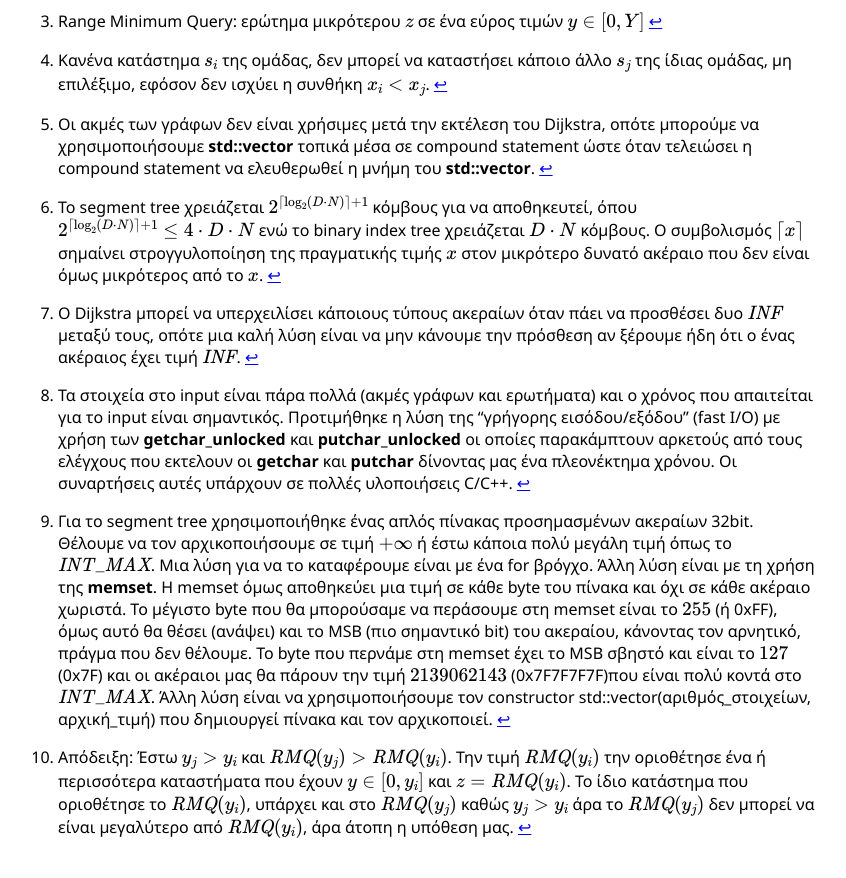
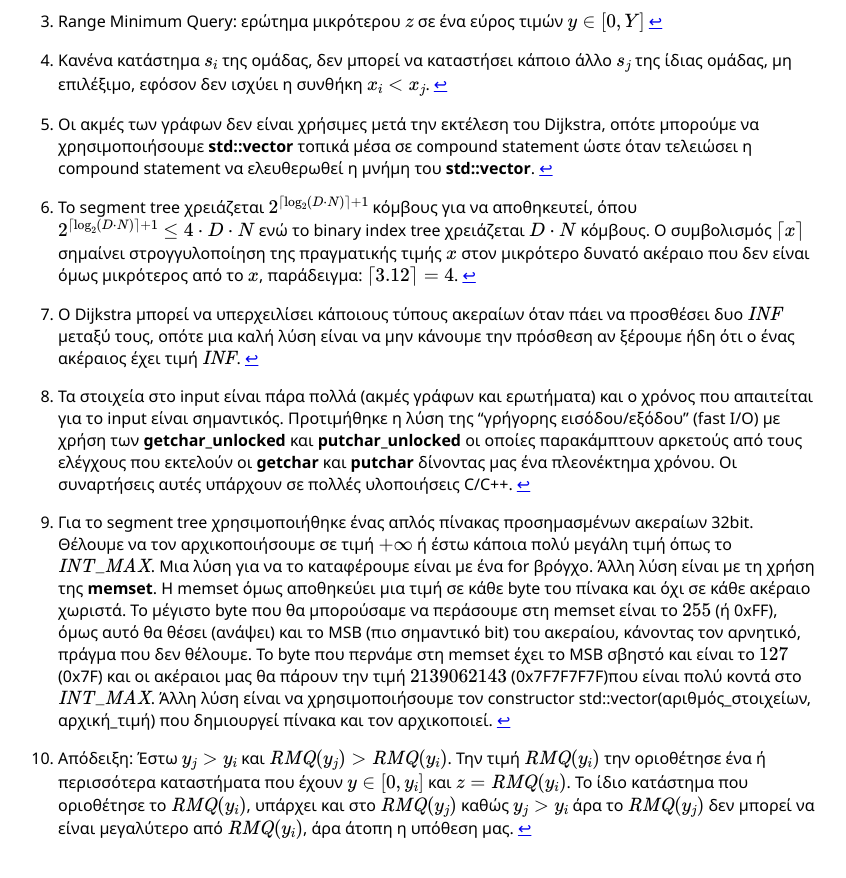
Before and after one commit to pdp-archive/pdp-archive.github.io, a Jekyll site: the page built from contests/_24-PDP/c-souvlakia-solution.md, in a window 1280 px wide and 900 px high, scrolled down 5675 px. Shown: the top 878 px of the window, without its empty margins (222-1068 px from the left). Built offline with Jekyll 4.4.1, drawn with Linux system fonts in a browser that asks for light colours; formulas are drawn with MathJax 3.

Commit message:
ceil example; accent on a word

```diff
--- a/contests/_24-PDP/c-souvlakia-solution.md
+++ b/contests/_24-PDP/c-souvlakia-solution.md
@@ -174,9 +174,9 @@
 
 [^5]: Ο Dijkstra μπορεί να υπερχειλίσει κάποιους τύπους ακεραίων όταν πάει να προσθέσει δυο $$\mathit{INF}$$ μεταξύ τους, οπότε μια καλή λύση είναι να μην κάνουμε την πρόσθεση αν ξέρουμε ήδη ότι ο ένας ακέραιος έχει τιμή $$\mathit{INF}$$.
 
-[^6]: Τα στοιχεία στο input είναι πάρα πολλά (ακμές γράφων και ερωτήματα) και ο χρόνος που απαιτείται για το input είναι σημαντικός. Προτιμήθηκε η λύση της "γρήγορης εισόδου/εξόδου" (fast I/O) με χρήση των **getchar_unlocked** και **putchar_unlocked** οι οποίες παρακάμπτουν αρκετούς από τους ελέγχους που εκτελουν οι **getchar** και **putchar** δίνοντας μας ένα πλεονέκτημα χρόνου. Οι συναρτήσεις αυτές υπάρχουν σε πολλές υλοποιήσεις C/C++.
+[^6]: Τα στοιχεία στο input είναι πάρα πολλά (ακμές γράφων και ερωτήματα) και ο χρόνος που απαιτείται για το input είναι σημαντικός. Προτιμήθηκε η λύση της "γρήγορης εισόδου/εξόδου" (fast I/O) με χρήση των **getchar_unlocked** και **putchar_unlocked** οι οποίες παρακάμπτουν αρκετούς από τους ελέγχους που εκτελούν οι **getchar** και **putchar** δίνοντας μας ένα πλεονέκτημα χρόνου. Οι συναρτήσεις αυτές υπάρχουν σε πολλές υλοποιήσεις C/C++.
 
-[^7]: Το segment tree χρειάζεται $$2^{\lceil { \log_2 (D\cdot N) } \rceil +1}$$ κόμβους για να αποθηκευτεί, όπου $$2^{\lceil { \log_2 (D\cdot N) } \rceil +1} \le 4\cdot D \cdot N$$ ενώ το binary index tree χρειάζεται $$D\cdot N$$ κόμβους. Ο συμβολισμός $$\lceil { x } \rceil$$ σημαίνει στρογγυλοποίηση της πραγματικής τιμής $$x$$ στον μικρότερο δυνατό ακέραιο που δεν είναι όμως μικρότερος από το $$x$$.
+[^7]: Το segment tree χρειάζεται $$2^{\lceil { \log_2 (D\cdot N) } \rceil +1}$$ κόμβους για να αποθηκευτεί, όπου $$2^{\lceil { \log_2 (D\cdot N) } \rceil +1} \le 4\cdot D \cdot N$$ ενώ το binary index tree χρειάζεται $$D\cdot N$$ κόμβους. Ο συμβολισμός $$\lceil { x } \rceil$$ σημαίνει στρογγυλοποίηση της πραγματικής τιμής $$x$$ στον μικρότερο δυνατό ακέραιο που δεν είναι όμως μικρότερος από το $$x$$, παράδειγμα: $$\lceil { 3.12 } \rceil = 4$$.
 
 [^9]: Οι τιμές $$x,y,z$$ στα σχήματα δεν αναφέρονται σε συγκεκριμένο test case.
 
```
